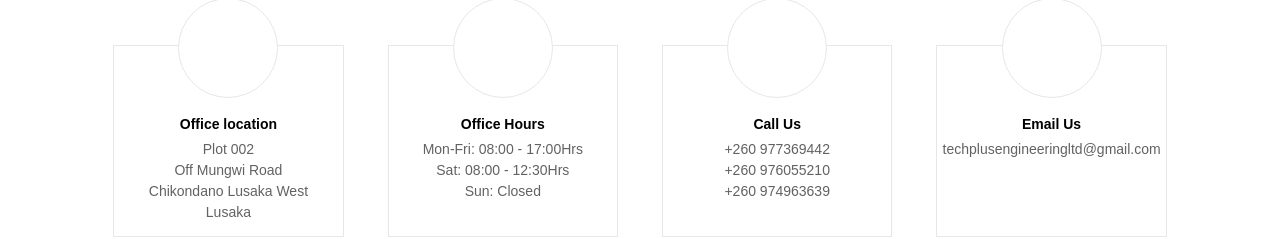
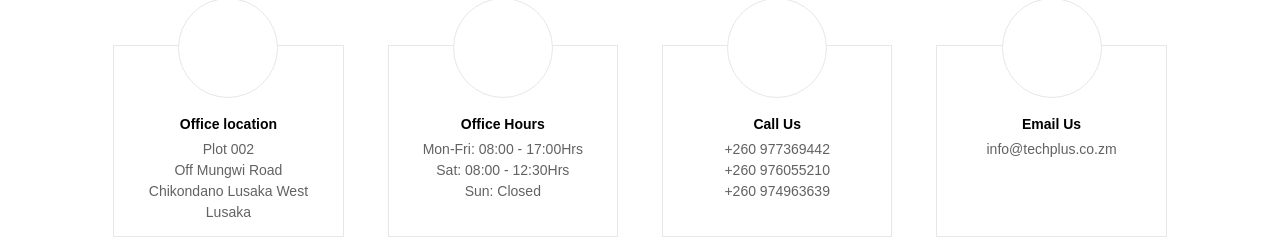
Before and after one commit to mkaweme/techplus, a Next.js app: page /contact in a window 1280 px wide. Shown: the part 689-928 px from the top of the page. Built offline with nearby package versions, Linux system fonts and the light colour scheme; some icons are missing.

Commit message:
updated email address

```diff
--- a/app/contact/page.tsx
+++ b/app/contact/page.tsx
@@ -52,7 +52,7 @@ const Contact = () => {
             <Icon icon="uiw:mail" width="50" height="50" color="#F89E3E"/>
           </div>
           <h1 className="text-black my-1 font-semibold">Email Us</h1>
-          <p>techplusengineeringltd@gmail.com</p>
+          <p>info@techplus.co.zm</p>
         </div>
       </div>
     </div>
```
